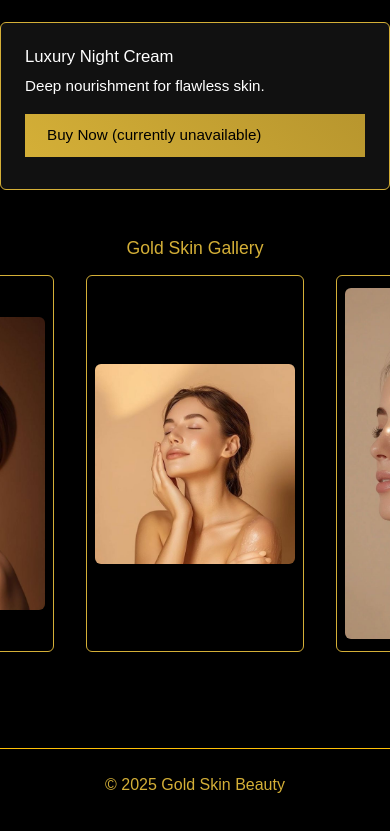
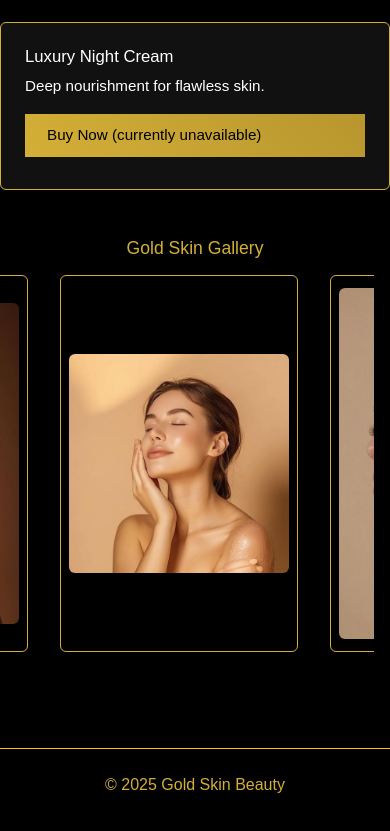
Before and after one commit to pranamika1234/blog, a Next.js app in the folder skincare-blog/: page / in a window 390 px wide. Shown: the part 1609-2440 px from the top of the page. Built offline with nearby package versions, Linux system fonts and the light colour scheme.

Commit message:
Fix: always enable horizontal scroll for gallery and make navbar scrollable only on mobile

```diff
--- a/skincare-blog/pages/styles/luxury.css
+++ b/skincare-blog/pages/styles/luxury.css
@@ -4,23 +4,29 @@
 }
 
 @media (max-width: 600px) {
-  /* Gallery horizontal scroll */
+  /* Gallery horizontal scroll - always show all images */
   .row.g-3.justify-content-center {
-    flex-wrap: nowrap;
-    overflow-x: auto;
-    display: flex;
+    flex-wrap: nowrap !important;
+    overflow-x: auto !important;
+    display: flex !important;
     gap: 1rem;
     -webkit-overflow-scrolling: touch;
     scrollbar-width: thin;
+    width: 100vw;
+    margin-left: -16px;
+    margin-right: -16px;
+    padding-left: 8px;
+    padding-right: 8px;
   }
   .row.g-3.justify-content-center > .col-6,
   .row.g-3.justify-content-center > .col-6.col-sm-4,
   .row.g-3.justify-content-center > .col-6.col-sm-4.col-md-3.col-lg-2 {
-    min-width: 60vw;
+    min-width: 65vw;
+    max-width: 80vw;
     flex: 0 0 auto;
     margin-bottom: 0;
   }
-  /* Navbar horizontal */
+  /* Navbar horizontal and scrollable only on mobile */
   .navbar {
     flex-direction: row;
     align-items: center;
@@ -28,6 +34,8 @@
     padding: 0.5rem 1rem;
     overflow-x: auto;
     white-space: nowrap;
+    -webkit-overflow-scrolling: touch;
+    scrollbar-width: thin;
   }
   .navbar-nav {
     flex-direction: row;
```
